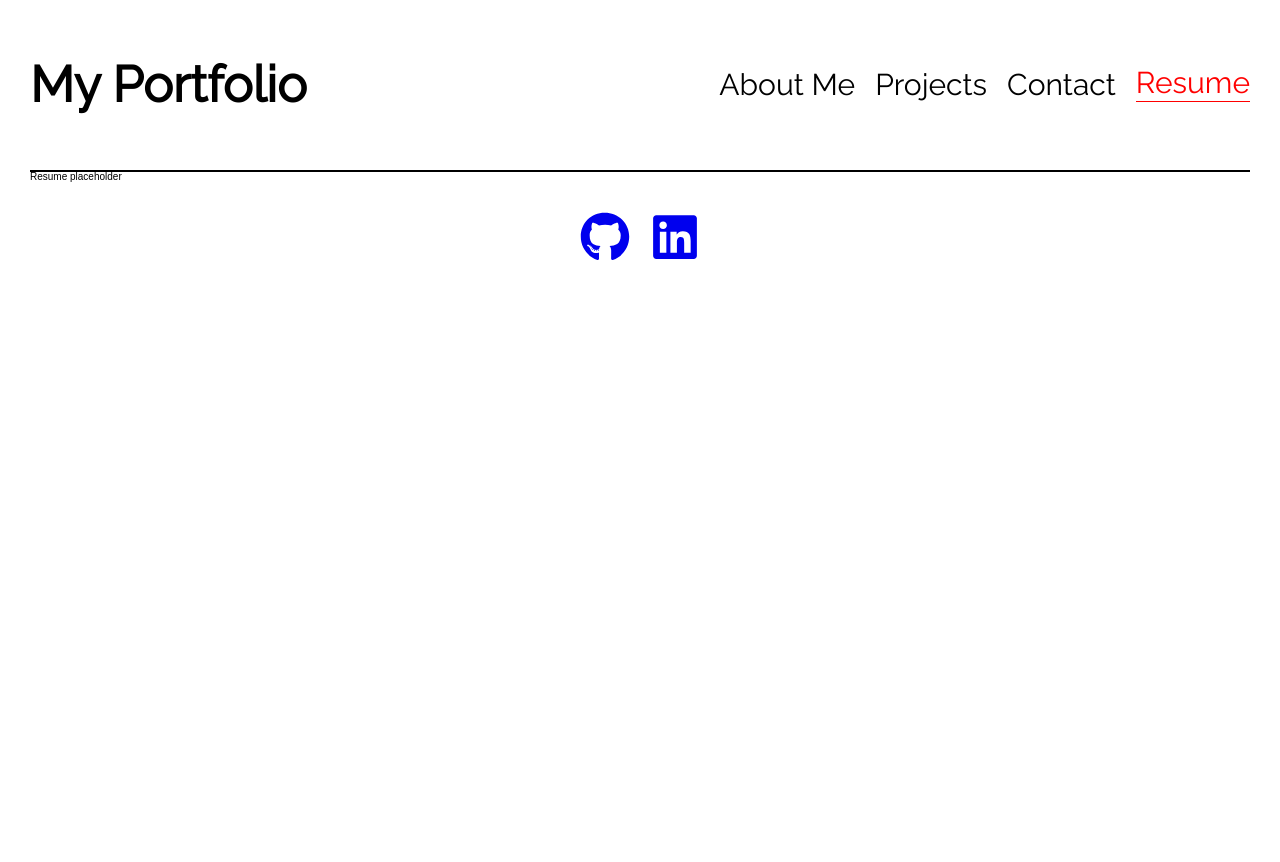
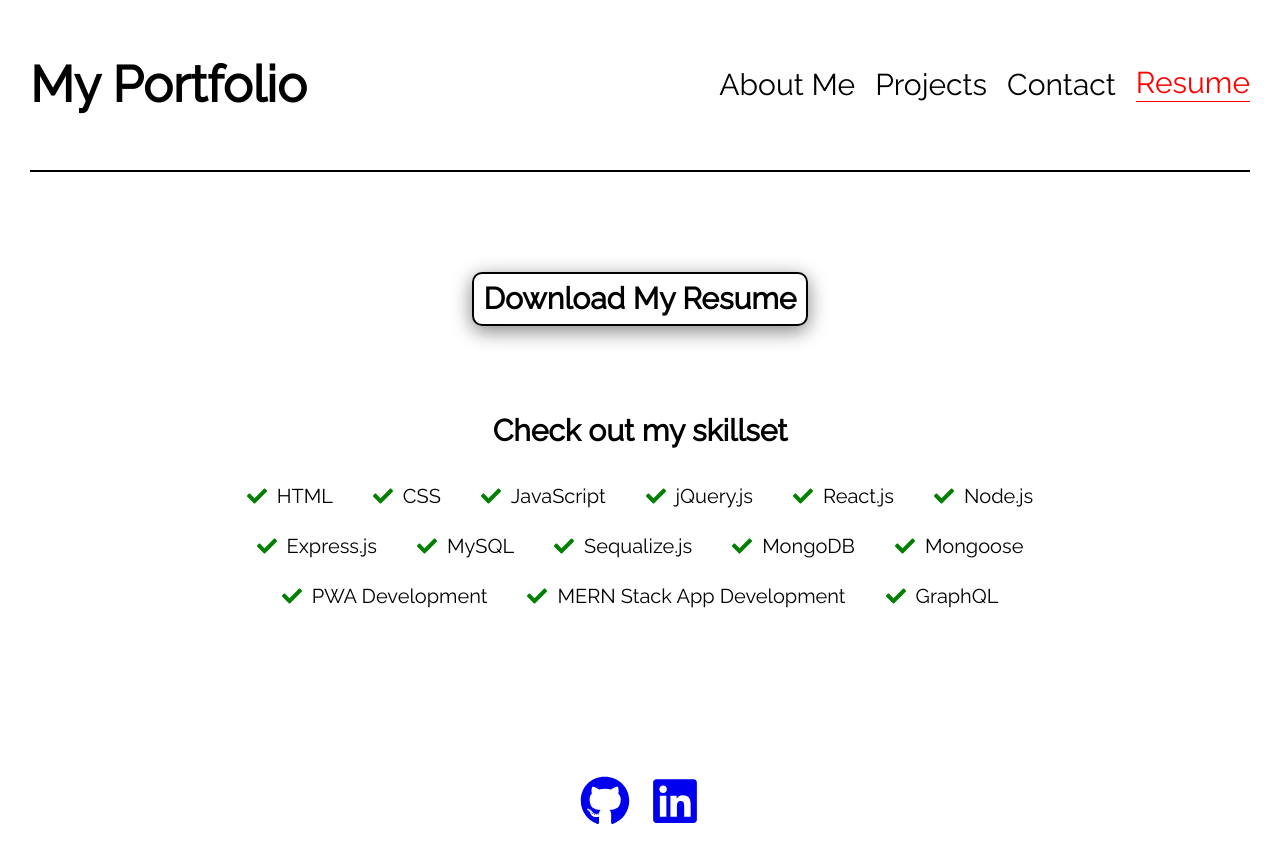
Before and after one commit to BranBao1995/React-Portfolio, a React (Create React App) app: page / in a window 1280 px wide. Both pictures are taken after a click on the item "Resume". Before the commit the page ends 800 px from the top, so only its background shows below. Built offline with nearby package versions, Linux system fonts and the light colour scheme.

Commit message:
added resume section

```diff
--- a/package.json
+++ b/package.json
@@ -6,6 +6,7 @@
     "@testing-library/jest-dom": "^5.16.5",
     "@testing-library/react": "^13.4.0",
     "@testing-library/user-event": "^13.5.0",
+    "file-saver": "^2.0.5",
     "react": "^18.2.0",
     "react-dom": "^18.2.0",
     "react-icons": "^4.6.0",
--- a/src/components/Resume/Resume.css
+++ b/src/components/Resume/Resume.css
@@ -0,0 +1,70 @@
+.resume {
+  width: 100%;
+  padding: 10rem 0;
+
+  display: flex;
+  flex-direction: column;
+  justify-content: center;
+  align-items: center;
+  row-gap: 7rem;
+}
+
+.resume-title {
+  font-family: var(--font-primary);
+  font-size: var(--font-medium);
+
+  padding: 1rem 1rem;
+  border: 2px solid black;
+  border-radius: 10px;
+  box-shadow: 0 5px 20px 0 grey;
+  cursor: pointer;
+
+  transition: all 0.1s;
+}
+
+.resume-title:hover {
+  transform: translateY(-1rem);
+}
+
+.proficiencies {
+  width: 70%;
+  padding: 2rem 0;
+  display: flex;
+  flex-direction: column;
+  justify-content: center;
+  align-items: center;
+  row-gap: 2rem;
+}
+
+.proficiencies-title {
+  font-family: var(--font-primary);
+  font-size: var(--font-medium);
+}
+
+.proficiencies-list {
+  width: 100%;
+  padding: 2rem;
+  display: flex;
+  flex-direction: row;
+  flex-wrap: wrap;
+  justify-content: center;
+  align-items: center;
+  column-gap: 4rem;
+  row-gap: 3rem;
+}
+
+.proficiencies-list-item {
+  font-family: var(--font-primary);
+  font-size: var(--font-small);
+  color: green;
+
+  display: flex;
+  flex-direction: row;
+  justify-content: center;
+  align-items: center;
+  column-gap: 1rem;
+}
+
+.proficiencies-list-item-name {
+  color: black;
+}
--- a/src/components/Resume/Resume.js
+++ b/src/components/Resume/Resume.js
@@ -1,8 +1,53 @@
 import React from "react";
+import { saveAs } from "file-saver";
+import { FaCheck } from "react-icons/fa";
+import resume from "../../resume.docx";
 import "./Resume.css";
 
 function Resume() {
-  return <div>Resume placeholder</div>;
+  const proficiencies = [
+    "HTML",
+    "CSS",
+    "JavaScript",
+    "jQuery.js",
+    "React.js",
+    "Node.js",
+    "Express.js",
+    "MySQL",
+    "Sequalize.js",
+    "MongoDB",
+    "Mongoose",
+    "PWA Development",
+    "MERN Stack App Development",
+    "GraphQL",
+  ];
+
+  const downloadResume = () => {
+    saveAs(resume, "resume.docx");
+  };
+
+  return (
+    <div className="resume">
+      <h1 className="resume-title" onClick={downloadResume}>
+        Download My Resume
+      </h1>
+      <div className="proficiencies">
+        <h2 className="proficiencies-title">Check out my skillset</h2>
+        <ul className="proficiencies-list">
+          {proficiencies.map((proficiency) => {
+            return (
+              <li className="proficiencies-list-item">
+                <FaCheck />
+                <span className="proficiencies-list-item-name">
+                  {proficiency}
+                </span>
+              </li>
+            );
+          })}
+        </ul>
+      </div>
+    </div>
+  );
 }
 
 export default Resume;
```
Also changed, not shown: 2 other files (tests, documents, lock files or other folders).
